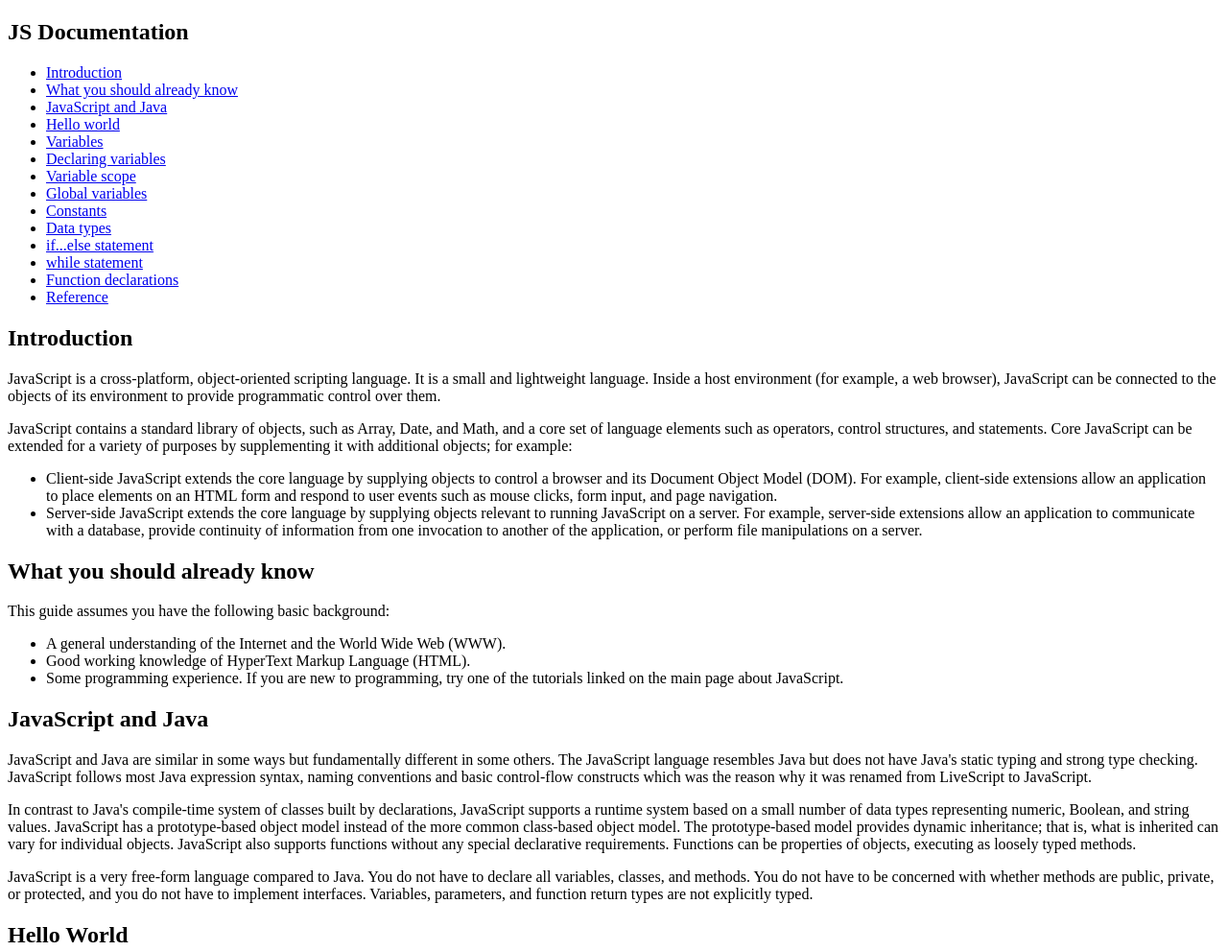
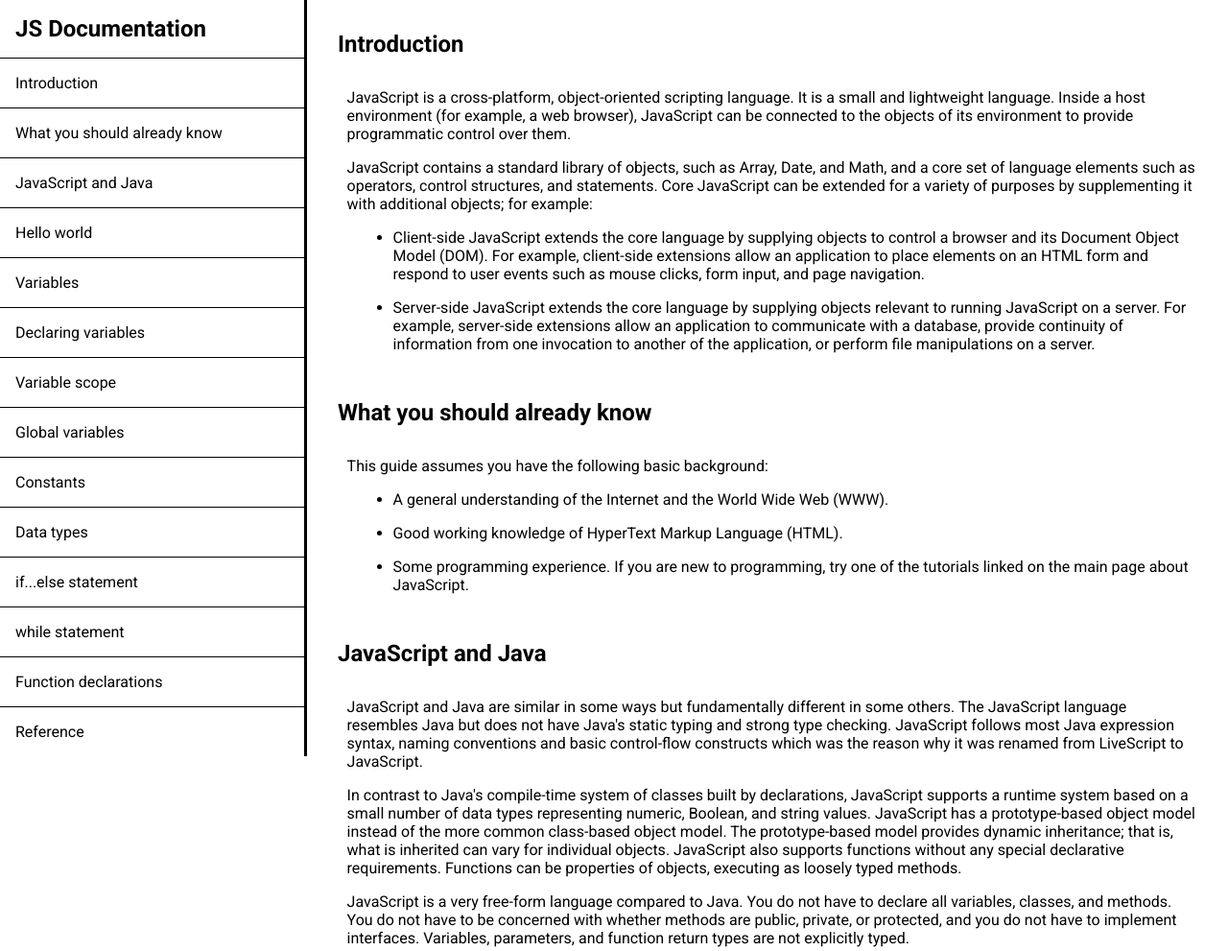
Before and after one commit to Ivansancor/freeCodeCamp_project14, a plain HTML site: page index.html in a window 1280 px wide. Shown: the top 991 px of the page at 96% size. Drawn offline with Linux system fonts and the light colour scheme.

Commit message:
implemented overall major changes in styles.css

```diff
--- a/index.html
+++ b/index.html
@@ -5,26 +5,27 @@
     <meta name="viewport" content="width=device-width, initial-scale=1.0">
     <meta name="description" content="A basic Javascript technical documentation page based off of MDN">
     <title>Technical Documentation Page</title>
+    <link rel="stylesheet" href="styles/styles.css">
 </head>
 <body>
     <aside>
         <h1>JS Documentation</h1>
         <nav>
             <ul>
-                <li><a href="#introduction">Introduction</a></li>
-                <li><a href="#what-you-should-know">What you should already know</a></li>
-                <li><a href="#javascript-and-java">JavaScript and Java</a></li>
-                <li><a href="#hello-world">Hello world</a></li>
-                <li><a href="#variables">Variables</a></li>
-                <li><a href="#declaring-variables">Declaring variables</a></li>
-                <li><a href="#variable-scope">Variable scope</a></li>
-                <li><a href="#global-variables">Global variables</a></li>
-                <li><a href="#constants">Constants</a></li>
-                <li><a href="#data-types">Data types</a></li>
-                <li><a href="#if-else-statement">if...else statement</a></li>
-                <li><a href="#while-statement">while statement</a></li>
-                <li><a href="#function-declarations">Function declarations</a></li>
-                <li><a href="#reference">Reference</a></li>
+                <a href="#introduction"><li>Introduction</li></a>
+                <a href="#what-you-should-know"><li>What you should already know</li></a>
+                <a href="#javascript-and-java"><li>JavaScript and Java</li></a>
+                <a href="#hello-world"><li>Hello world</li></a>
+                <a href="#variables"><li>Variables</li></a>
+                <a href="#declaring-variables"><li>Declaring variables</li></a>
+                <a href="#variable-scope"><li>Variable scope</li></a>
+                <a href="#global-variables"><li>Global variables</li></a>
+                <a href="#constants"><li>Constants</li></a>
+                <a href="#data-types"><li>Data types</li></a>
+                <a href="#if-else-statement"><li>if...else statement</li></a>
+                <a href="#while-statement"><li>while statement</li></a>
+                <a href="#function-declarations"><li>Function declarations</li></a>
+                <a href="#reference"><li>Reference</li></a>
             </ul>
         </nav>
     </aside>
@@ -166,7 +167,7 @@
             <p>If you need to use an assignment in a conditional expression, a common practice is to put additional parentheses around the assignment. For example:</p>
             <code>if ((x = y)) { /* statements here */ }</code>
         </section>
-        <section role="region" id="while-statements">
+        <section role="region" id="while-statement">
             <h2>while statement</h2>
             <p>A while statement executes its statements as long as a specified condition evaluates to true. A while statement looks as follows:</p>
             <code>while (condition) statement</code>
--- a/styles/styles.css
+++ b/styles/styles.css
@@ -0,0 +1,99 @@
+@import url('https://fonts.googleapis.com/css2?family=Roboto:ital,wght@0,100;0,300;0,400;0,500;0,700;0,900;1,100;1,300;1,400;1,500;1,700;1,900&display=swap');
+
+* {
+    box-sizing: border-box;
+    margin: 0;
+    padding: 0;
+    scroll-behavior: smooth;
+}
+
+body {
+    background-color: #fff;
+    font-family: Roboto, sans-serif;
+    display: flex;
+}
+
+aside {
+    position: sticky;
+    top: 0;
+    left: 0;
+    width: 25%;
+    height: 100%;
+    padding: 1rem 0;
+    border-right: 0.2rem solid black;
+    overflow: auto;
+}
+
+aside h1, aside nav ul li {
+    border-bottom: 0.1rem solid black;
+}
+
+aside a[href="#reference"] li {
+    border: none;
+    margin-bottom: unset;
+    padding-bottom: unset;
+}
+
+aside h1, aside nav ul li {
+    padding-bottom: 1rem;
+    padding-left: 1rem;
+    margin-bottom: 1rem;
+}
+
+aside nav ul {
+    list-style-type: none;
+}
+
+aside a {
+    text-decoration: none;
+    color: black;
+}
+
+main {
+    padding: 2rem;
+    width: 75%;
+}
+
+main section {
+    width: 100%;
+}
+
+main section h2 {
+    margin: 3rem 0 2rem;
+}
+
+#introduction h2 {
+    margin-top: unset;
+}
+
+main section ul {
+    margin-left: 3rem;
+}
+
+main section p, main section ul li{
+    margin-left: 0.6rem;
+    margin-bottom: 1rem;
+}
+
+main section code {
+    background-color: #efefef;
+    padding: 1rem;
+    font-family: monospace;
+    width: 100%;
+    border-radius: 0.3rem;
+    margin-bottom: 1rem;
+    margin-left: 1rem;
+}
+
+#declaring-variables ul {
+    list-style-type: none;
+    margin: unset;
+}
+
+#declaring-variables code {
+    margin-left: 0.6rem;
+}
+
+#declaring-variables ul li {
+    margin: unset;
+}
```
